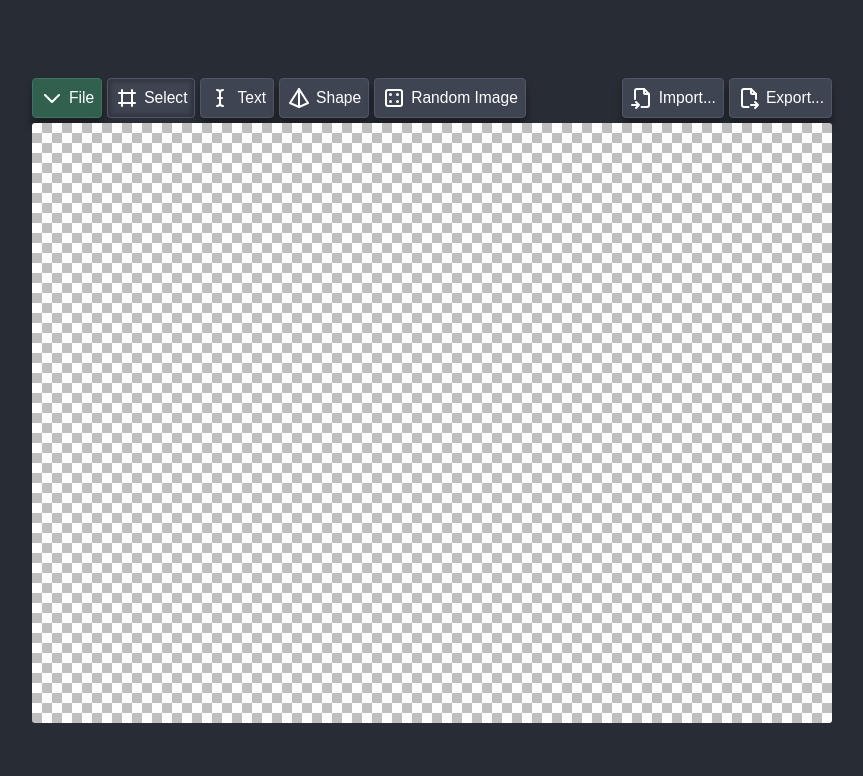
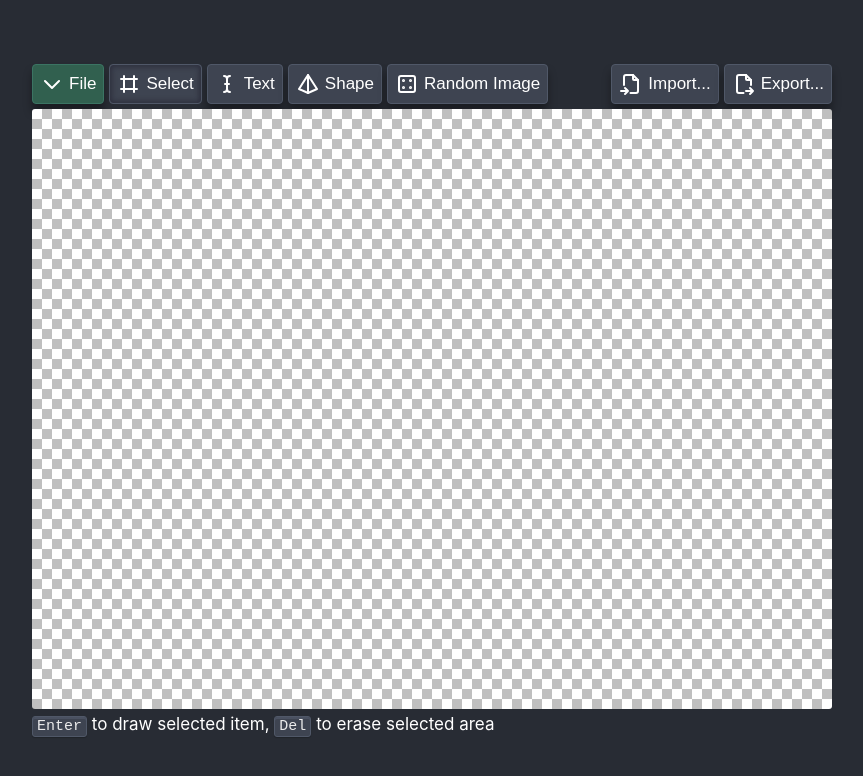
Before and after one commit to miredirex/card-maker, a React (Create React App) app: page / in a window 1280 px wide. Shown: the top 776 px of the page, without its empty margins (208-1071 px from the left). Built offline with nearby package versions, Linux system fonts and the light colour scheme.

Commit message:
Add hint for keys

```diff
--- a/src/App.css
+++ b/src/App.css
@@ -5,11 +5,11 @@
   flex-direction: column;
   align-items: center;
   justify-content: center;
-  font-size: calc(10px + 2vmin);
+  font-size: 17px;
   color: white;
 }
 
-.tool-panel {
+.toolbar {
   display: flex;
   justify-content: space-between;
   margin-bottom: 5px;
@@ -18,6 +18,10 @@
 .buttons-container {
   display: flex;
   gap: 5px;
+}
+
+.controls {
+  margin-top: 5px
 }
 
 .input-url-image {
@@ -31,3 +35,16 @@
   background-color: #31604f;
   border: 1px solid #3b7463;
 }
+
+kbd {
+  background-color: #3E4451;
+  border-radius: 3px;
+  border: 1px solid #505868;
+  box-shadow: 0 1px 1px rgba(0, 0, 0, .2), 0 2px 0 0 #4a5161 inset;
+  color: rgb(235, 235, 235);
+  display: inline-block;
+  line-height: 1;
+  padding: 2px 4px;
+  white-space: nowrap;
+  font-size: 15px;
+}
--- a/src/App.tsx
+++ b/src/App.tsx
@@ -55,7 +55,7 @@ function App() {
         <div>
             <header className="app-header">
                 <div>
-                    <div className="tool-panel">
+                    <div className="toolbar">
                         <div className="buttons-container">
                             <Action icon={<ChevronDownIcon />} id="action-file-menu" onClick={() => { }}>File</Action>
                             <Tool isSelected={selectedTool === ToolType.Select} icon={<FrameIcon />} onClick={() => setTool(ToolType.Select)} toolType={ToolType.Select} />
@@ -78,6 +78,11 @@ function App() {
                         images={images}
                         onRemoveImg={removeImage}
                         tool={selectedTool} />
+                    <div className="controls">
+                        <span>
+                            <kbd>Enter</kbd> to draw selected item, <kbd>Del</kbd> to erase selected area
+                        </span>
+                    </div>
                 </div>
             </header>
         </div>
--- a/src/components/Canvas.tsx
+++ b/src/components/Canvas.tsx
@@ -142,7 +142,7 @@ const Canvas = (props: CanvasProps) => {
         const scale = transformData?.transform.scaleParams!
         const flipOffset = scale.scaleX < 0 ? -rect.width : 0
 
-        ctx!.font = '1em sans-serif'
+        ctx!.font = '22px sans-serif'
         ctx!.save()
         ctx!.scale(scale.scaleX, scale.scaleY)
         ctx!.fillText(
--- a/src/components/styles/Canvas.css
+++ b/src/components/styles/Canvas.css
@@ -7,7 +7,7 @@
 .transformable-text {
     width: 100%;
     height: 100%;
-    font-size: 1em;
+    font-size: 22px;
     background: none;
     border: none;
     outline: none;
--- a/src/components/styles/Tool.css
+++ b/src/components/styles/Tool.css
@@ -5,7 +5,7 @@
     padding: 7px;
     background-color: #3E4451;
     color: white;
-    font-size: 0.6em;
+    font-size: 17px;
     border: 1px solid #505868;
     cursor: pointer;
     border-radius: 4px;
```
